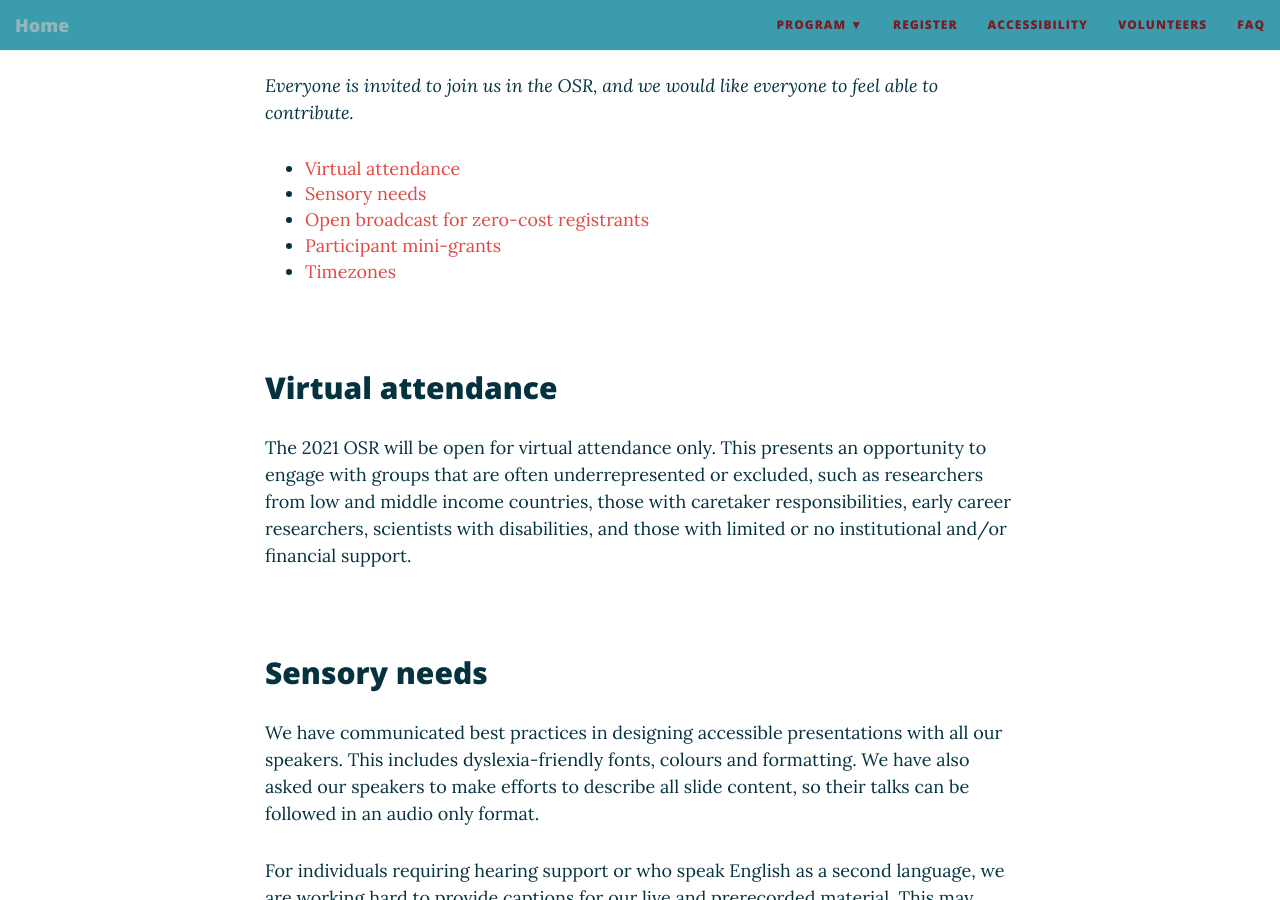
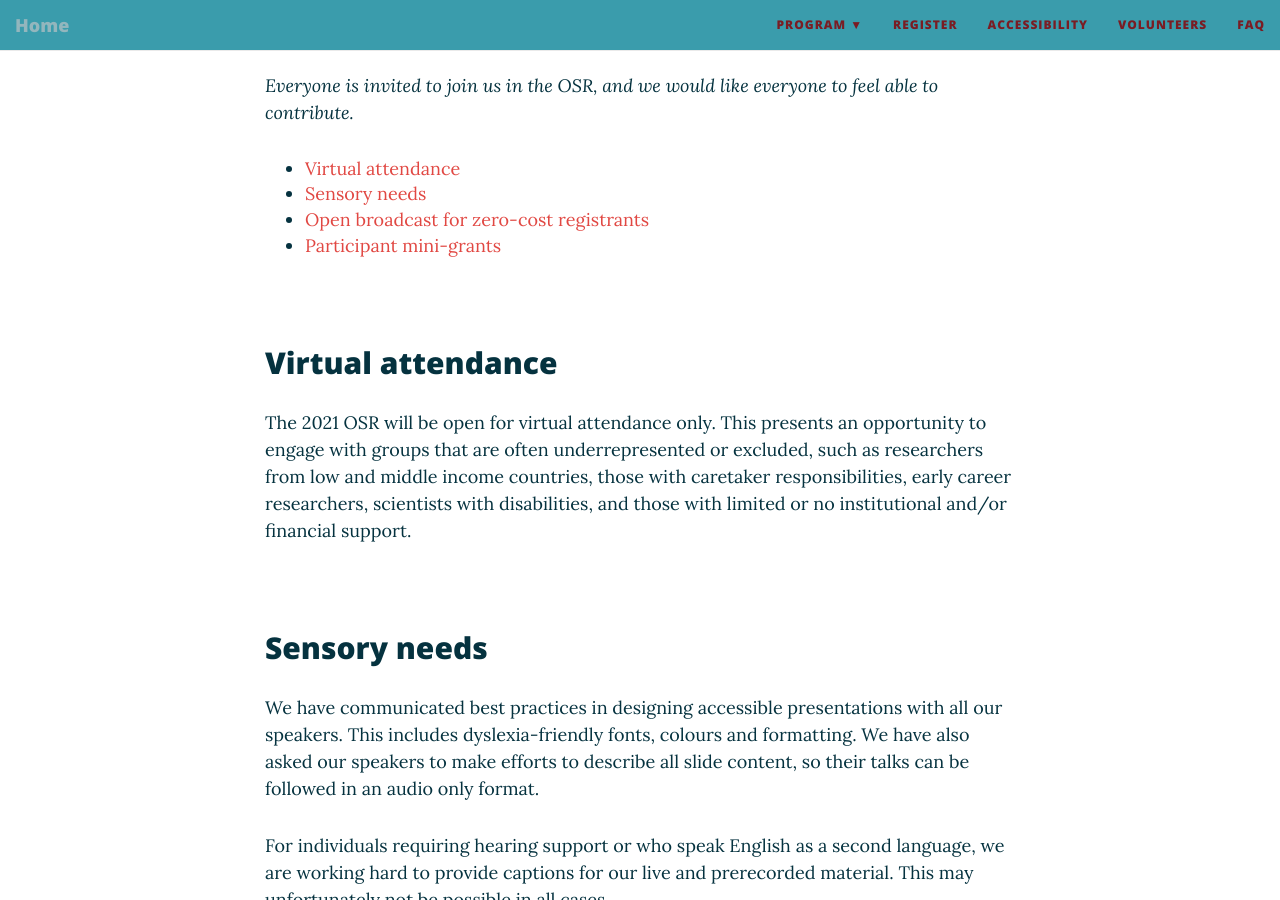
Before and after one commit to ohbm/osr2021, a Jekyll site: the page built from access.md, in a window 1280 px wide and 900 px high, scrolled down 417 px. Built offline with Jekyll 4.4.1, drawn with Linux system fonts in a browser that asks for light colours; nearby versions of some CDN libraries.

Commit message:
Update access.md

```diff
--- a/access.md
+++ b/access.md
@@ -16,7 +16,6 @@ All interactions relating to the OSR should be conducted in accordance with the
 - [Sensory needs](#sensory)
 - [Open broadcast for zero-cost registrants](#zero-cost)
 - [Participant mini-grants](#mini-grants)
-- [Timezones](#timezones)
 
 <div id="virtual"></div>
 <br>
```
